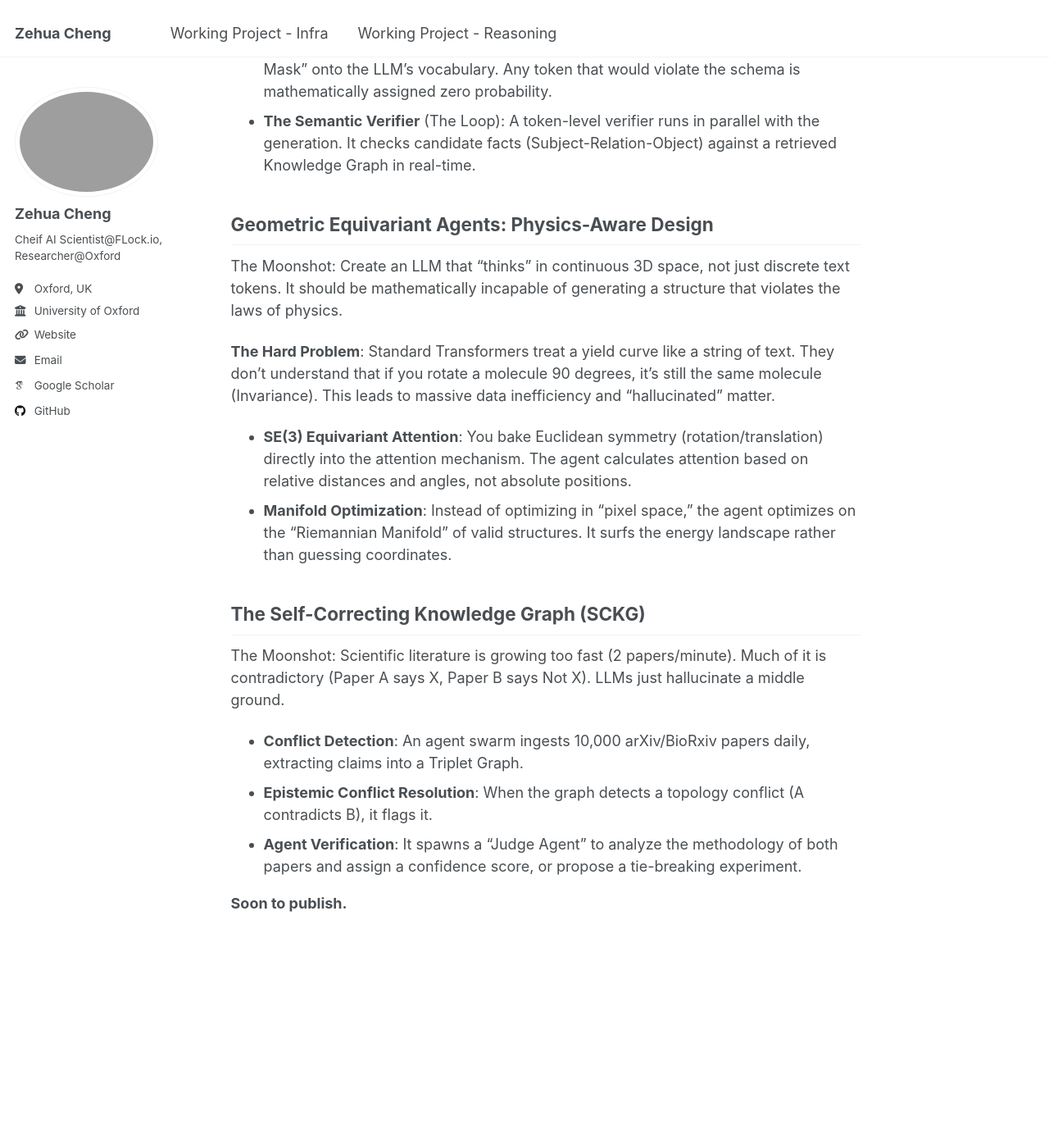
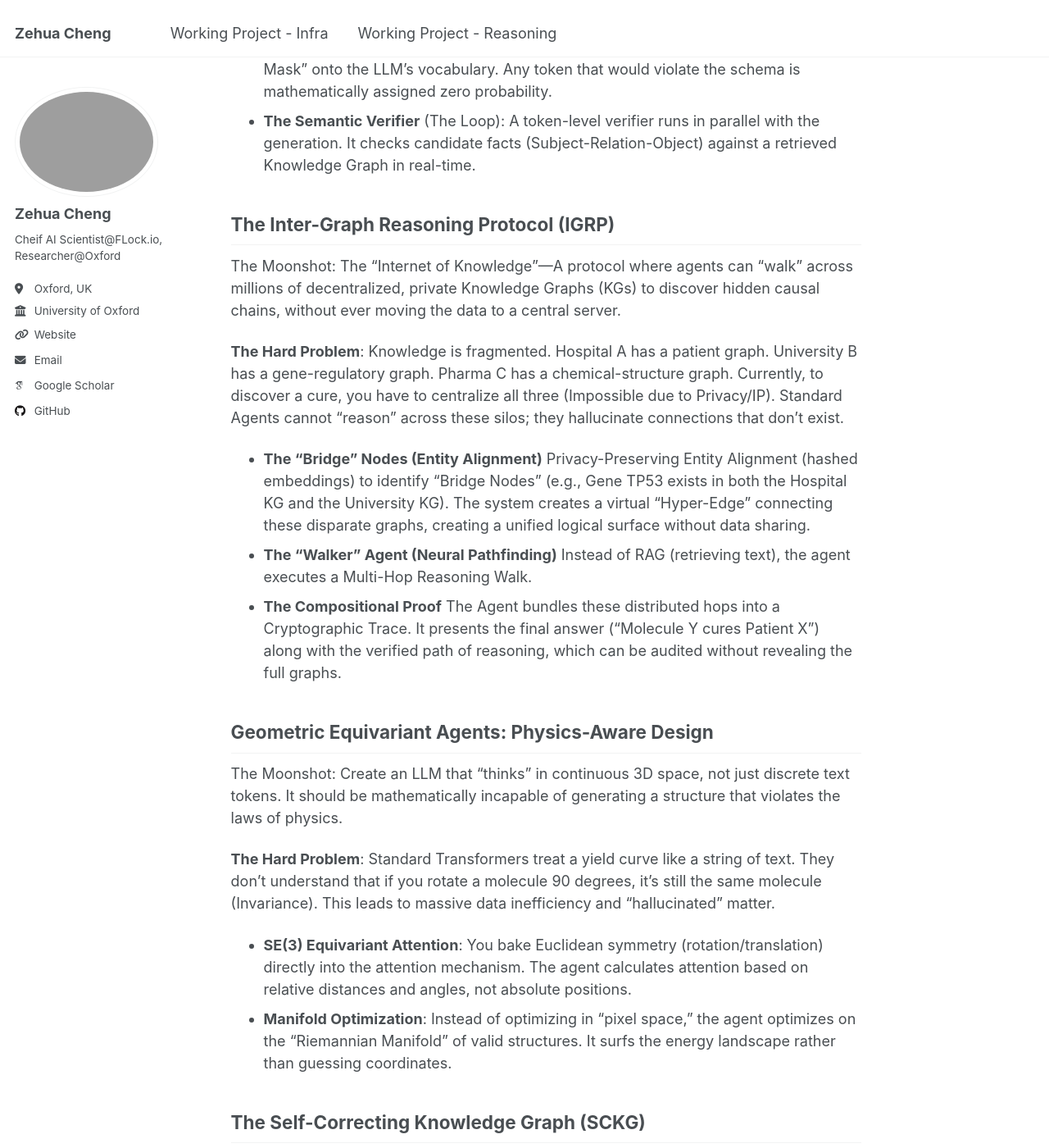
Before and after one commit to limberc/limberc.github.io, a Jekyll site: the page built from _pages/WP2.md, in a window 1280 px wide and 1400 px high, scrolled down 912 px. Shown: the whole window at 82% size. Built offline with Jekyll 4.4.1, drawn with Linux system fonts in a browser that asks for light colours; some web fonts are replaced.

Commit message:
Update WP2.

```diff
--- a/_pages/WP2.md
+++ b/_pages/WP2.md
@@ -21,6 +21,16 @@ The Moonshot: Standard LLMs are probabilistic—they 'guess' the next token. We
 * **The Constraint Compiler** (The Hard Mask): Compile the domain's rigid rules into Deterministic Finite Automata (DFA). During inference, these automata project a "Hard Mask" onto the LLM’s vocabulary. Any token that would violate the schema is mathematically assigned zero probability.
 * **The Semantic Verifier** (The Loop): A token-level verifier runs in parallel with the generation. It checks candidate facts (Subject-Relation-Object) against a retrieved Knowledge Graph in real-time.
 
+## The Inter-Graph Reasoning Protocol (IGRP)
+
+The Moonshot: The "Internet of Knowledge"—A protocol where agents can "walk" across millions of decentralized, private Knowledge Graphs (KGs) to discover hidden causal chains, without ever moving the data to a central server.
+
+**The Hard Problem**: Knowledge is fragmented. Hospital A has a patient graph. University B has a gene-regulatory graph. Pharma C has a chemical-structure graph. Currently, to discover a cure, you have to centralize all three (Impossible due to Privacy/IP). Standard Agents cannot "reason" across these silos; they hallucinate connections that don't exist.
+
+* **The "Bridge" Nodes (Entity Alignment)** Privacy-Preserving Entity Alignment (hashed embeddings) to identify "Bridge Nodes" (e.g., Gene TP53 exists in both the Hospital KG and the University KG). The system creates a virtual "Hyper-Edge" connecting these disparate graphs, creating a unified logical surface without data sharing.
+* **The "Walker" Agent (Neural Pathfinding)** Instead of RAG (retrieving text), the agent executes a Multi-Hop Reasoning Walk.
+* **The Compositional Proof** The Agent bundles these distributed hops into a Cryptographic Trace. It presents the final answer ("Molecule Y cures Patient X") along with the verified path of reasoning, which can be audited without revealing the full graphs.
+
 ## Geometric Equivariant Agents: Physics-Aware Design
 The Moonshot: Create an LLM that "thinks" in continuous 3D space, not just discrete text tokens. It should be mathematically incapable of generating a structure that violates the laws of physics.
 
```
